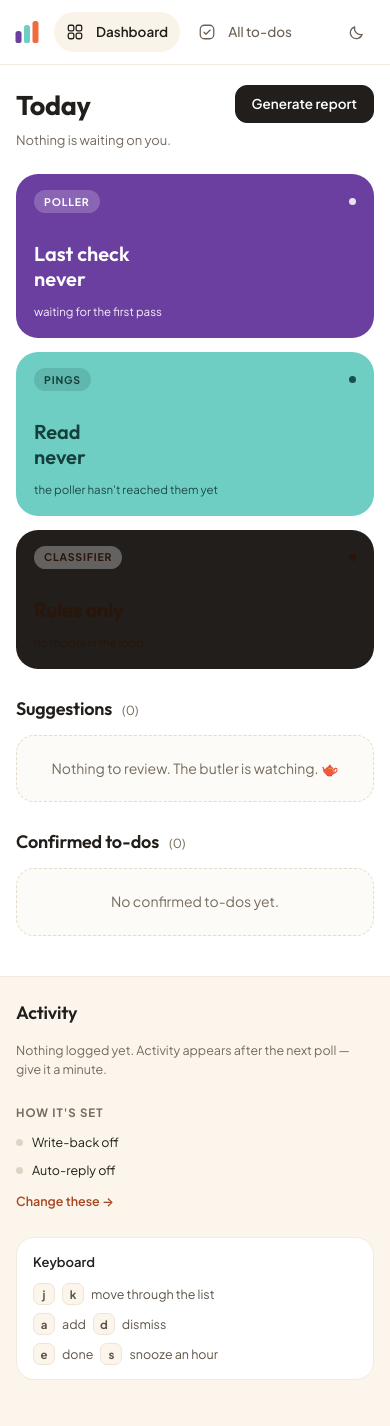
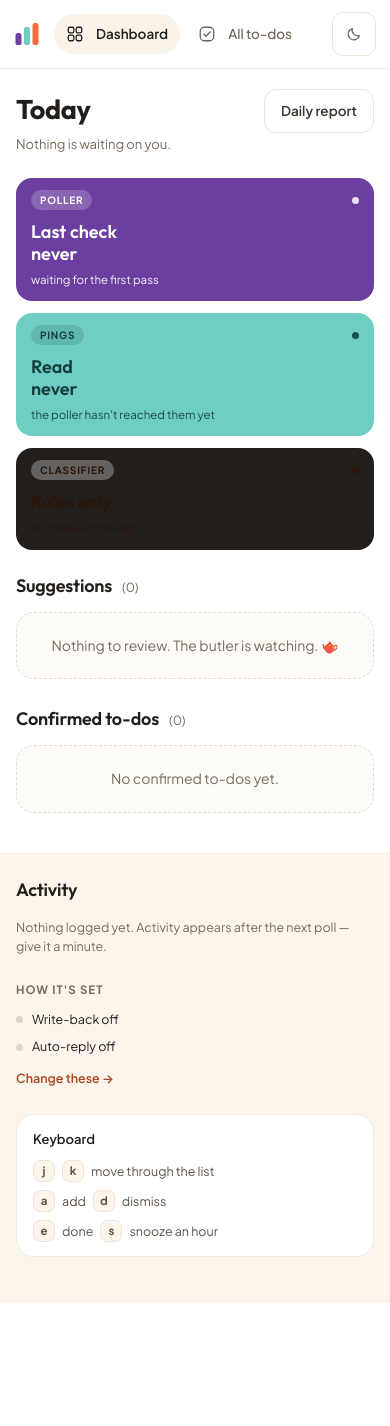
Before and after one commit to lucasbruch/basecamp-butler, a FastAPI app: page / in a window 390 px wide. After the commit the page ends 1303 px from the top, so only its background shows below. Run offline with FastAPI, Linux system fonts and the light colour scheme; data that the repository does not hold is empty.

Commit message:
fix(web): give every button one weight, and the theme switch a home
The theme toggle and the sidebar footer both claimed `margin-top: auto`.
Two auto margins in a flex column split the free space between them, so
the button came to rest with 246px of dead air above and below it,
anchored to nothing. It now lives inside the footer as a single glyph,
and one element in that column pushes itself to the bottom.

The button ladder had stopped meaning anything. `.dark` had come to mark
"the button in the header" rather than a level of emphasis, so Generate
report outweighed everything on the dashboard while the replies count
next to it wore the lightest treatment available. Dismiss was a bordered
button beside Add and a ghost beside Done, the same word carrying two
weights depending on which list you were reading. One rule now: whatever
moves a row forward is the primary, whatever clears it is a ghost.

Snooze was a bare clock glyph on a transparent button, which read as an
ornament rather than a control and gave no sign it opened anything. It
says Snooze, carries a caret, reports aria-expanded, and closes on Escape
with focus handed back.

Two things found while measuring:

Buttons took focus with nothing to show for it. Only inputs had a ring,
so tabbing through a card's actions was invisible.

The mobile touch-target rules had never once applied. They sat with the
rest of the stacked-layout block, above the plain button rules they were
meant to override, and lost to them on source order every time. On a
phone the buttons had always been their desktop height.

Also: the heartbeat tiles were 164px tall, a 28px gap under the chip
carrying most of it; the clear-filters button no longer offers to clear
nothing; the settings save bar follows the form it commits rather than
waiting at the bottom of six sections; and the dashboard stops printing
a replies count the sidebar link already shows.

Co-Authored-By: Claude Opus 5 <noreply@anthropic.com>

```diff
--- a/app/web/templates/_todo.html
+++ b/app/web/templates/_todo.html
@@ -28,6 +28,10 @@
     </div>
   </div>
   <div class="actions">
+    {# One rule across every state: the action that moves the row forward is the
+       primary, anything that clears it is a ghost. Dismiss used to be a bordered
+       button next to Add and a ghost next to Done, so the same word carried two
+       different weights depending on which list you were looking at. #}
     {% if t.status == 'suggested' %}
       <form class="inline" method="post" data-act="confirm" action="/todos/{{ t.id }}/confirm">
         <button class="primary sm" type="submit">
@@ -35,11 +39,11 @@
           Add
         </button></form>
       <form class="inline" method="post" data-act="dismiss" action="/todos/{{ t.id }}/dismiss">
-        <button class="sm" type="submit">Dismiss</button></form>
+        <button class="sm ghost" type="submit">Dismiss</button></form>
     {% elif t.status == 'confirmed' %}
       <form class="inline" method="post" data-act="done" action="/todos/{{ t.id }}/done">
-        <button class="sm" type="submit">
-          <svg width="14" height="14" viewBox="0 0 24 24" fill="none" stroke="var(--green)" stroke-width="2.4" stroke-linecap="round" stroke-linejoin="round" aria-hidden="true"><path d="M5 12.5l4.5 4.5L19 7.5"></path></svg>
+        <button class="primary sm" type="submit">
+          <svg width="14" height="14" viewBox="0 0 24 24" fill="none" stroke="currentColor" stroke-width="2.4" stroke-linecap="round" stroke-linejoin="round" aria-hidden="true"><path d="M5 12.5l4.5 4.5L19 7.5"></path></svg>
           Done
         </button></form>
       <form class="inline" method="post" data-act="dismiss" action="/todos/{{ t.id }}/dismiss">
@@ -51,9 +55,13 @@
 
     {% if snooze_actions and t.status in ('suggested', 'confirmed') %}
       <span class="menu">
+        {# Was a bare clock glyph on a transparent button, which read as an
+           ornament rather than a control, and gave no sign it opened a menu. #}
         <button type="button" class="sm ghost" data-menu-toggle
-                title="Deal with it later" aria-label="Snooze">
+                title="Deal with it later" aria-haspopup="true" aria-expanded="false">
           <svg width="15" height="15" viewBox="0 0 24 24" fill="none" stroke="currentColor" stroke-width="1.9" stroke-linecap="round" stroke-linejoin="round" aria-hidden="true"><circle cx="12" cy="12" r="8.5"></circle><path d="M12 7.5V12l3 2"></path></svg>
+          Snooze
+          <svg class="caret" width="11" height="11" viewBox="0 0 24 24" fill="none" stroke="currentColor" stroke-width="2.6" stroke-linecap="round" stroke-linejoin="round" aria-hidden="true"><path d="M6 9.5l6 6 6-6"></path></svg>
         </button>
         <span class="menu-body">
           {% for action, spec in snooze_actions.items() %}
--- a/app/web/templates/base.html
+++ b/app/web/templates/base.html
@@ -134,11 +134,13 @@
     }
 
     /* ── shell ──────────────────────────────────────────────────────────── */
-    .shell { padding: 22px; min-height: 100vh; }
+    /* The panel is the page: no inset, no rounded card floating on the
+       background, no cap on width. The three columns run edge to edge so the
+       middle one keeps every pixel the window gives it. */
+    .shell { min-height: 100vh; }
     .app {
-      display: flex; align-items: stretch; max-width: 1500px; margin: 0 auto;
-      min-height: calc(100vh - 44px); background: var(--panel);
-      border-radius: var(--r-panel); box-shadow: var(--shadow-lift); overflow: hidden;
+      display: flex; align-items: stretch;
+      min-height: 100vh; background: var(--panel);
     }
     .side {
       width: 236px; flex-shrink: 0; padding: 26px 16px 22px;
@@ -163,14 +165,17 @@
       min-width: 20px; height: 20px; padding: 0 6px; border-radius: 999px;
       background: var(--accent); color: var(--on-accent-ctl); font-size: 11px; font-weight: 700;
     }
+    /* The theme switch is a preference, not a seventh destination, so it does
+       not sit in the nav list competing with the six real ones. It lives in the
+       footer beside the other ambient chrome, sized down to a single glyph. */
     .themetoggle {
-      margin-top: auto; justify-content: flex-start; gap: 10px; min-height: 40px;
-      padding: 0 12px; border-radius: 13px; font-size: 13.5px; font-weight: 500;
-      background: transparent; border-color: transparent; color: var(--nav-fg);
+      flex-shrink: 0; width: 34px; height: 34px; min-height: 0; padding: 0;
+      border-radius: 11px; background: var(--panel); border-color: var(--border);
+      color: var(--nav-fg);
     }
-    .themetoggle:hover { background: var(--rail); border-color: transparent; color: var(--fg); }
-    .themetoggle .tt { display: inline-flex; align-items: center; gap: 10px; }
-    .themetoggle svg { width: 17px; height: 17px; }
+    .themetoggle:hover { background: var(--btn); border-color: var(--border-hover); color: var(--fg); }
+    .themetoggle .tt { display: inline-flex; align-items: center; }
+    .themetoggle svg { width: 16px; height: 16px; }
     /* Which half of the button shows follows the same three states as the
        palette: system dark, chosen dark, chosen light. */
     .themetoggle .to-light { display: none; }
@@ -182,10 +187,16 @@
     :root[data-theme="dark"] .themetoggle .to-light { display: inline-flex; }
     :root[data-theme="light"] .themetoggle .to-dark { display: inline-flex; }
     :root[data-theme="light"] .themetoggle .to-light { display: none; }
+    /* The one auto margin in the column. It used to share that job with the
+       theme button, and two of them split the leftover space evenly — which
+       left the button floating in the middle of nowhere rather than sitting
+       anywhere on purpose. */
     .side-foot {
       margin-top: auto; border: 1px solid var(--line); border-radius: 16px;
-      padding: 12px 13px; background: var(--rail);
+      padding: 11px 11px 11px 13px; background: var(--rail);
+      display: flex; align-items: center; gap: 10px;
     }
+    .side-status { flex: 1; min-width: 0; }
     main { flex: 1; min-width: 0; padding: 26px 28px 44px; }
     .rail {
       width: 306px; flex-shrink: 0; background: var(--rail);
@@ -209,15 +219,17 @@
       .side nav::-webkit-scrollbar { display: none; }
       .side nav a { white-space: nowrap; min-height: 40px; border-radius: 999px; }
       .side nav a span:not(.count) { font-size: 13.5px; }
-      .side-foot { display: none; }
-      .themetoggle { margin-top: 0; margin-left: auto; padding: 0 10px; }
-      .themetoggle .tt-text { display: none; }
+      /* Stacked, the footer keeps only the theme button and rides the right
+         edge of the top bar; the status line it wraps moves to the dashboard. */
+      .side-foot {
+        margin-top: 0; margin-left: auto; padding: 0;
+        background: transparent; border: 0; border-radius: 0;
+      }
+      .side-status { display: none; }
+      /* Thumb-sized, like every other control once the layout stacks. */
+      .themetoggle { width: 44px; height: 44px; }
       main { padding: 20px 16px 40px; }
       .rail { width: auto; border-left: 0; border-top: 1px solid var(--line); padding: 22px 16px 36px; }
-      /* Thumbs, not cursors: the controls grow once the layout stacks. */
-      button, .btn { min-height: 44px; }
-      button.sm, .btn.sm { min-height: 38px; }
-      input, select, textarea { padding: 12px 13px; }
     }
 
     /* ── type ───────────────────────────────────────────────────────────── */
@@ -335,6 +358,17 @@
     input:focus, select:focus, textarea:focus {
       outline: 2px solid var(--accent); outline-offset: -1px; border-color: transparent;
     }
+    /* Thumbs, not cursors: the controls grow once the layout stacks. This block
+       used to sit up with the rest of the stacked-layout rules, where it lost
+       every one of these declarations to the plain button rules above — same
+       specificity, later in the file. On a phone the buttons stayed at their
+       desktop height. It has to come after what it is overriding. */
+    @media (max-width: 1000px) {
+      button, .btn { min-height: 44px; }
+      button.sm, .btn.sm { min-height: 38px; }
+      input, select, textarea { padding: 12px 13px; }
+      input[type=checkbox] { padding: 0; }
+    }
     input[type=checkbox] { padding: 0; }
     textarea { line-height: 1.6; }
     label { font-size: 13.5px; }
@@ -572,12 +615,28 @@
     document.addEventListener("click", function (ev) {
       var trigger = ev.target.closest("[data-menu-toggle]");
       document.querySelectorAll(".menu.open").forEach(function (m) {
-        if (!trigger || m !== trigger.parentElement) m.classList.remove("open");
+        if (!trigger || m !== trigger.parentElement) {
+          m.classList.remove("open");
+          var b = m.querySelector("[data-menu-toggle]");
+          if (b) b.setAttribute("aria-expanded", "false");
+        }
       });
       if (trigger) {
         ev.preventDefault();
-        trigger.parentElement.classList.toggle("open");
+        var open = trigger.parentElement.classList.toggle("open");
+        trigger.setAttribute("aria-expanded", open ? "true" : "false");
       }
+    });
+
+    // Escape closes an open menu and hands focus back to the button that
+    // opened it, so the keyboard path in and out is symmetrical.
+    document.addEventListener("keydown", function (ev) {
+      if (ev.key !== "Escape") return;
+      var open = document.querySelector(".menu.open");
+      if (!open) return;
+      open.classList.remove("open");
+      var b = open.querySelector("[data-menu-toggle]");
+      if (b) { b.setAttribute("aria-expanded", "false"); b.focus(); }
     });
 
     // ── keyboard shortcuts ───────────────────────────────────────────────────
--- a/app/web/templates/index.html
+++ b/app/web/templates/index.html
@@ -9,21 +9,24 @@
   /* The three heartbeat cards. Colour carries the meaning: violet for what the
      poller sees, mint for the Pings feed, coral for the model — and red when a
      check actually failed, which is the one thing worth interrupting a glance. */
-  .beat { display: flex; gap: 14px; flex-wrap: wrap; margin-bottom: 26px; }
+  .beat { display: flex; gap: 12px; flex-wrap: wrap; margin-bottom: 22px; }
+  /* These are a glance, not the point of the page — the to-dos below are. The
+     old proportions gave them 164px of height, half of it a 28px gap under the
+     chip that carried nothing, so three status tiles outweighed the work. */
   .beat > div {
-    flex: 1 1 200px; min-width: 0; border-radius: 22px; padding: 16px 18px 17px;
+    flex: 1 1 200px; min-width: 0; border-radius: 16px; padding: 12px 15px 13px;
     color: var(--on-accent);
   }
   .beat .kind {
-    display: inline-flex; align-items: center; height: 23px; padding: 0 10px;
-    border-radius: 999px; background: rgba(255, 255, 255, .2); font-size: 10.5px;
+    display: inline-flex; align-items: center; height: 20px; padding: 0 9px;
+    border-radius: 999px; background: rgba(255, 255, 255, .2); font-size: 10px;
     font-weight: 700; letter-spacing: .08em; text-transform: uppercase;
   }
   .beat .big {
-    font-family: var(--display); font-size: 20px; font-weight: 600;
-    line-height: 1.25; margin-top: 28px;
+    font-family: var(--display); font-size: 18px; font-weight: 600;
+    line-height: 1.2; margin-top: 11px;
   }
-  .beat .sub { font-size: 11.5px; margin-top: 12px; color: rgba(255, 255, 255, .92); }
+  .beat .sub { font-size: 11.5px; margin-top: 6px; color: rgba(255, 255, 255, .92); }
   .beat .dot { width: 7px; height: 7px; border-radius: 50%; background: rgba(255, 255, 255, .85); }
   .beat .poller { background: var(--card-violet); }
   .beat .poller.bad { background: var(--card-red); }
@@ -50,11 +53,12 @@
       {% endif %}
     </p>
   </div>
+  {# The replies count already rides the sidebar link, so a second button
+     saying the same number was one more thing to read for nothing. What is
+     left is navigation, not an action that fires here, so it stops wearing
+     the heaviest button on the page. #}
   <div class="acts">
-    {% if status.reply_drafts %}
-      <a class="btn" href="/replies">{{ status.reply_drafts }} repl{{ 'y' if status.reply_drafts == 1 else 'ies' }} to review</a>
-    {% endif %}
-    <a class="btn dark" href="/report">Generate report</a>
+    <a class="btn" href="/report">Daily report</a>
   </div>
 </div>
 
--- a/app/web/templates/replies.html
+++ b/app/web/templates/replies.html
@@ -43,8 +43,10 @@
       {% endif %}
     </p>
   </div>
+  {# A manual refresh, not the point of the page. Send is the primary here and
+     should be the only button carrying the accent. #}
   <div class="acts">
-    <button id="runnow" class="dark">Check for Pings now</button>
+    <button id="runnow">Check for Pings now</button>
   </div>
 </div>
 
--- a/app/web/templates/report.html
+++ b/app/web/templates/report.html
@@ -45,13 +45,15 @@
       that happened in Basecamp over that period.
     </p>
   </div>
+  {# Both states now fill the slot at the same height, so the header does not
+     change shape depending on whether the schedule happens to be on. #}
   <div class="acts">
     {% if cfg.daily_report_enabled %}
-      <span class="tag confirmed" style="height:30px;padding:0 13px">
+      <span class="tag confirmed" style="height:38px;padding:0 14px;border-radius:var(--r-ctl)">
         Scheduled daily at {{ '%02d'|format(cfg.daily_report_hour) }}:00
       </span>
     {% else %}
-      <a class="btn" href="/settings">Turn on the daily briefing</a>
+      <a class="btn" href="/settings">Schedule it daily</a>
     {% endif %}
   </div>
 </div>
```
Also changed, not shown: other parts of app/web/templates/base.html (+34 -15 lines), app/web/templates/settings.html (+20 -7 lines), app/web/templates/todos.html (+8 -3 lines), tests/test_templates.py (+39 -1 lines). Lines whose indentation alone changed are shown as unchanged.
